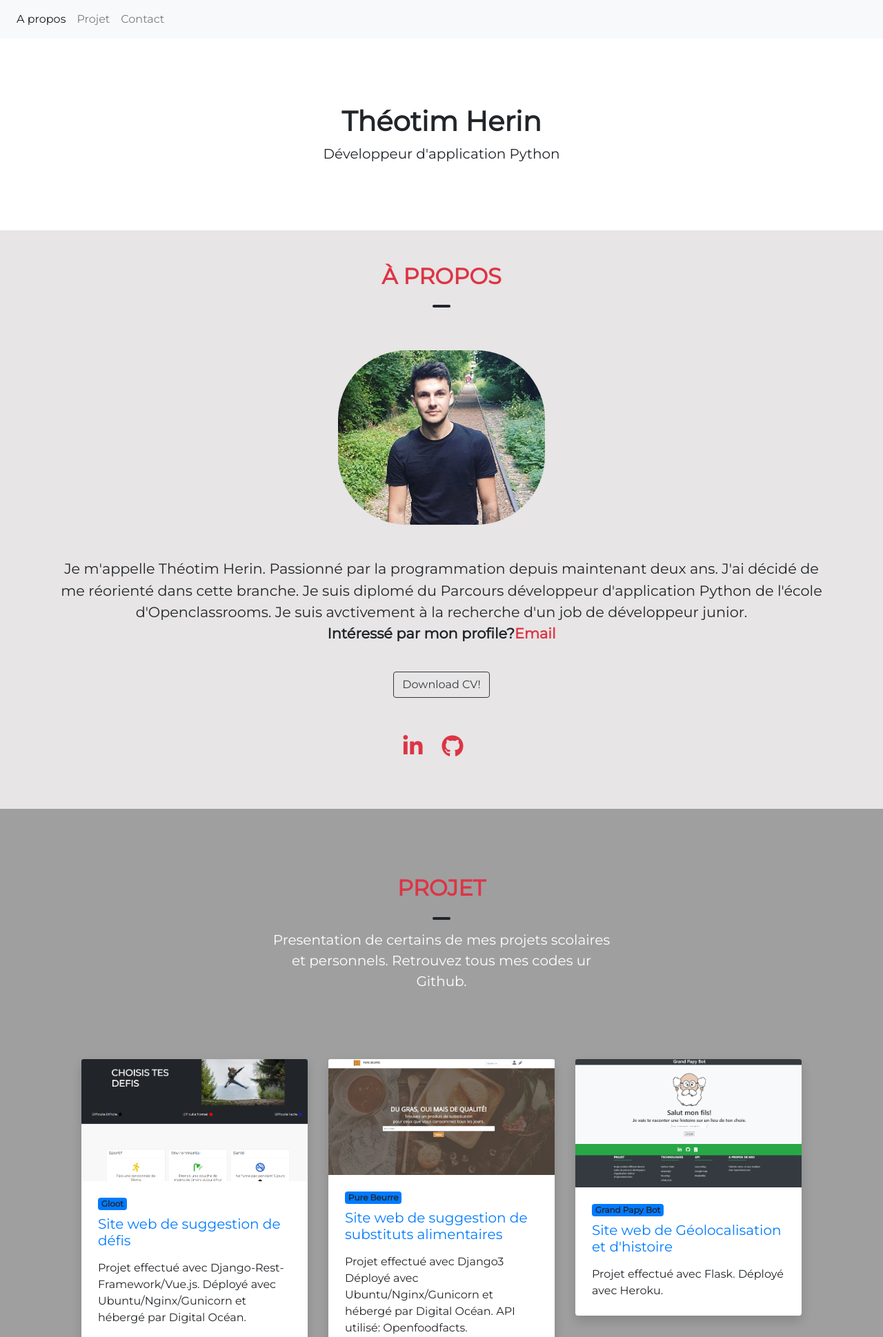
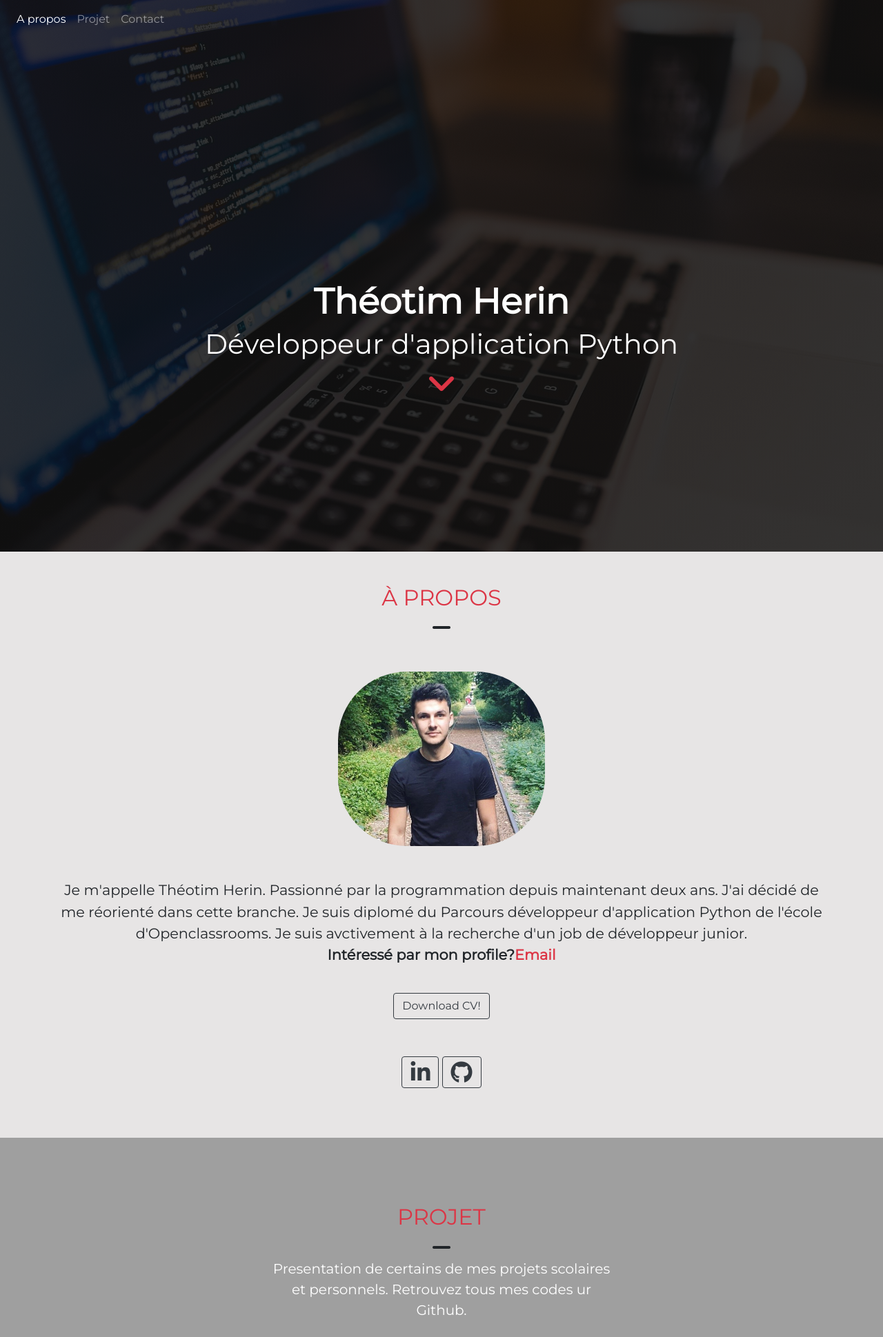
Before and after one commit to Theodrem/Personal-website, a Flask app: page / in a window 1280 px wide. Shown: the top 1939 px of the page at 69% size. Run offline with Flask 2, Linux system fonts and the light colour scheme; some libraries are stand-ins or nearby versions.

Commit message:
update respo

```diff
--- a/app/templates/accueil.html
+++ b/app/templates/accueil.html
@@ -1,30 +1,48 @@
-{% extends "nav.html" %}
-{% block content %}
 <head>
-    <meta charset="UTF-8">
+    <meta name="viewport" content="width=device-width, initial-scale=1, shrink-to-fit=no" charset="UTF-8"/>
     <link rel="stylesheet" href="https://cdnjs.cloudflare.com/ajax/libs/font-awesome/4.7.0/css/font-awesome.min.css">
+    <link rel="stylesheet" href="https://stackpath.bootstrapcdn.com/bootstrap/4.1.3/css/bootstrap.min.css" integrity="sha384-MCw98/SFnGE8fJT3GXwEOngsV7Zt27NXFoaoApmYm81iuXoPkFOJwJ8ERdknLPMO" crossorigin="anonymous">
     <link href='https://fonts.googleapis.com/css?family=Montserrat' rel='stylesheet'>
     <link type="text/css" href="static/style.css" rel="stylesheet">
     <script src="https://kit.fontawesome.com/45e38e596f.js" crossorigin="anonymous"></script>
     <title>Theotim Herin</title>
 </head>
-<header class="py-5">
+<header>
+    <nav class="navbar navbar-expand-lg navbar-dark">
+        <button class="navbar-toggler" type="button" data-toggle="collapse" data-target="#navbarTogglerDemo02" aria-controls="navbarTogglerDemo02" aria-expanded="false" aria-label="Toggle navigation">
+          <span class="navbar-toggler-icon"></span>
+        </button>
+
+        <div class="collapse navbar-collapse" id="navbarTogglerDemo02">
+          <ul class="navbar-nav mr-auto mt-2 mt-lg-0">
+            <li class="nav-item active">
+              <a class="nav-link" href="#about">A propos<span class="sr-only">(current)</span></a>
+            </li>
+            <li class="nav-item">
+              <a class="nav-link" href="#project">Projet</a>
+            </li>
+            <li class="nav-item">
+              <a class="nav-link" href="#contact">Contact</a>
+            </li>
+          </ul>
+        </div>
+      </nav>
     <div class="container px-5">
         <div class="row gx-5 align-items-center justify-content-center">
-            <div class="col-lg-8 col-xl-7 col-xxl-6">
-                <div class="my-5 text-center text-xl-start">
-                    <h1 class="display-5 fw-bolder  mb-2"><b>Théotim Herin</b></h1>
-                    <p class="lead fw-normal mb-4">Développeur d'application Python</p>
+            <div class=" text-center" id="title">
+                <div class="text-center">
+                    <h1 class="text-white"><b>Théotim Herin</b></h1>
+                    <h3 class="title text-white">Développeur d'application Python</h3>
+                    <a href="#about" ><i class="fas fa-angle-down fa-3x text-danger"></i></a>
                 </div>
             </div>
-
         </div>
     </div>
 </header>
 <section class="page-section py-5" id="about"  style="background: #e7e5e5;">
     <div class="container text-center">
         <!-- About Section Heading-->
-        <h2 class="page-section-heading text-center text-uppercase text-danger"><b>à propos</b></h2>
+        <h2 class="page-section-heading text-center text-uppercase text-danger">à propos</h2>
         <i class="fas fa-minus fa-2x"></i>
         <div class="row text-center">
             <div class="col-md-12 text-center">
@@ -45,8 +63,8 @@
     </div>
     <div class="row py-4 d-flex align-items-center">
         <div class="col-md-12 text-center">
-            <a href="https://www.linkedin.com/in/theotim-h-6803b886/" target="_blank" class="link-about"><i class="fab fa-linkedin-in text-danger mr-4 fa-2x"></i></a>
-            <a href="https://github.com/Theodrem/Grand_Papy_Openclassrooms" target="_blank" class="link-about"><i class="fab fa-github text-danger mr-4 fa-2x"></i></a>
+            <a href="https://www.linkedin.com/in/theotim-h-6803b886/" target="_blank" class="btn btn-xl btn-outline-dark"><i class="fab fa-linkedin-in fa-2x"></i></a>
+            <a href="https://github.com/Theodrem/Grand_Papy_Openclassrooms" target="_blank" class="btn btn-xl btn-outline-dark"><i class="fab fa-github fa-2x"></i></a>
         </div>
     </div>
 </section>
@@ -55,7 +73,7 @@
         <div class="row gx-5 justify-content-center">
             <div class="col-lg-8 col-xl-6">
                 <div class="text-center">
-                    <h2 class="fw-bolder text-danger"><b>PROJET</b></h2>
+                    <h2 class="fw-bolder text-danger">PROJET</h2>
                     <i class="fas fa-minus fa-2x"></i>
                     <p class="lead fw-normal text-white mb-5">Presentation de certains de mes projets scolaires et personnels. Retrouvez tous mes codes ur Github.</p>
                 </div>
@@ -122,7 +140,7 @@
         <!-- title -->
         <div class="row text-center">
             <div class="col m-4">
-                <h2  class="text-danger"><b>SKILLS</b></h2>
+                <h2  class="text-danger">SKILLS</h2>
                 <i class="fas fa-minus fa-2x"></i>
             </div>
         </div>
@@ -151,11 +169,11 @@
         </div>
     </div>
 </section>
-<section id="contact "class="bg-dark">
+<section id="contact" class="bg-dark">
     <div class="container">
         <div class="row">
             <div class="col-md-12 text-center">
-                <h2 class="text-danger" style="margin-top: 20px;"><b>CONTACT</b></h2>
+                <h2 class="text-danger" style="margin-top: 20px;">CONTACT</h2>
                 <i class="fas fa-minus fa-2x text-white"></i>
             </div>
         </div>
@@ -189,6 +207,6 @@
         </div>
     </div>
 </section>
-
-
-{% endblock %}
+<script src="https://code.jquery.com/jquery-3.3.1.slim.min.js" integrity="sha384-q8i/X+965DzO0rT7abK41JStQIAqVgRVzpbzo5smXKp4YfRvH+8abtTE1Pi6jizo" crossorigin="anonymous"></script>
+<script src="https://cdnjs.cloudflare.com/ajax/libs/popper.js/1.14.3/umd/popper.min.js" integrity="sha384-ZMP7rVo3mIykV+2+9J3UJ46jBk0WLaUAdn689aCwoqbBJiSnjAK/l8WvCWPIPm49" crossorigin="anonymous"></script>
+<script src="https://stackpath.bootstrapcdn.com/bootstrap/4.1.3/js/bootstrap.min.js" integrity="sha384-ChfqqxuZUCnJSK3+MXmPNIyE6ZbWh2IMqE241rYiqJxyMiZ6OW/JmZQ5stwEULTy" crossorigin="anonymous"></script>
--- a/app/templates/nav.html
+++ /dev/null
@@ -1,29 +0,0 @@
-<meta charset="UTF-8">
-<link rel="stylesheet" href="https://stackpath.bootstrapcdn.com/bootstrap/4.1.3/css/bootstrap.min.css" integrity="sha384-MCw98/SFnGE8fJT3GXwEOngsV7Zt27NXFoaoApmYm81iuXoPkFOJwJ8ERdknLPMO" crossorigin="anonymous">
-
-<body>
-    <nav class="navbar navbar-expand-lg navbar-light bg-light">
-        <button class="navbar-toggler" type="button" data-toggle="collapse" data-target="#navbarTogglerDemo02" aria-controls="navbarTogglerDemo02" aria-expanded="false" aria-label="Toggle navigation">
-          <span class="navbar-toggler-icon"></span>
-        </button>
-
-        <div class="collapse navbar-collapse" id="navbarTogglerDemo02">
-          <ul class="navbar-nav mr-auto mt-2 mt-lg-0">
-            <li class="nav-item active">
-              <a class="nav-link" href="#about">A propos<span class="sr-only">(current)</span></a>
-            </li>
-            <li class="nav-item">
-              <a class="nav-link" href="#project">Projet</a>
-            </li>
-            <li class="nav-item">
-              <a class="nav-link" href="#contact">Contact</a>
-            </li>
-          </ul>
-        </div>
-      </nav>
-      <script src="https://code.jquery.com/jquery-3.3.1.slim.min.js" integrity="sha384-q8i/X+965DzO0rT7abK41JStQIAqVgRVzpbzo5smXKp4YfRvH+8abtTE1Pi6jizo" crossorigin="anonymous"></script>
-      <script src="https://cdnjs.cloudflare.com/ajax/libs/popper.js/1.14.3/umd/popper.min.js" integrity="sha384-ZMP7rVo3mIykV+2+9J3UJ46jBk0WLaUAdn689aCwoqbBJiSnjAK/l8WvCWPIPm49" crossorigin="anonymous"></script>
-      <script src="https://stackpath.bootstrapcdn.com/bootstrap/4.1.3/js/bootstrap.min.js" integrity="sha384-ChfqqxuZUCnJSK3+MXmPNIyE6ZbWh2IMqE241rYiqJxyMiZ6OW/JmZQ5stwEULTy" crossorigin="anonymous"></script>
-</body>
-
-  {% block content %}{% endblock %}
--- a/app/templates/static/style.css
+++ b/app/templates/static/style.css
@@ -1,3 +1,39 @@
 * {
     font-family: 'Montserrat';
 }
+
+
+header {
+    padding-bottom: calc(10rem - 4.5rem);
+    background: linear-gradient(to bottom, rgba(10, 10, 10, 0.8) 0%, rgba(10, 10, 10, 0.8) 100%), url("image/code.jpg");
+    background-position: center;
+    background-repeat: no-repeat;
+    background-attachment: scroll;
+    background-size: cover;
+    height: 100vh;
+  }
+
+h1 {
+    font-size: 3.2rem;
+}
+.title {
+    font-size: 2.5rem;
+}
+#title {
+    margin-top: 350px;
+}
+
+
+
+
+  @media screen and (max-width: 700px) {
+      h1 {
+          font-size: 2.7rem;
+      }
+      .title {
+          font-size: 2rem;
+      }
+      #title {
+          margin-top: 200px;
+      }
+  }
```
Also changed, not shown: app/templates/static/image/code.jpg (added), app/templates/static/image/moi_2.jpg (added).
